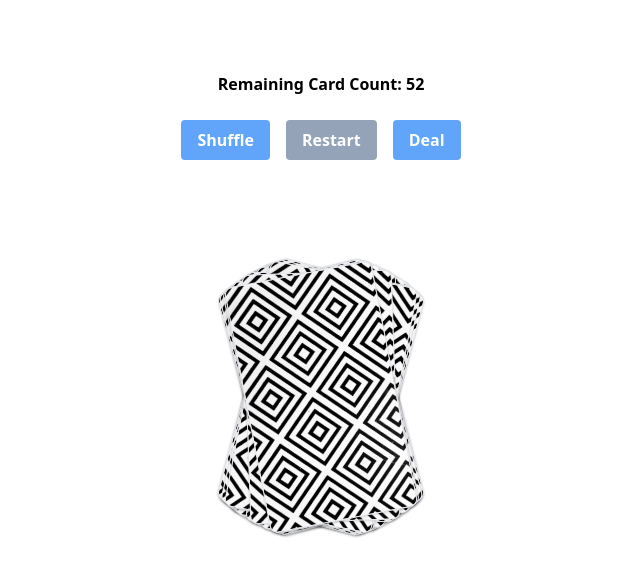
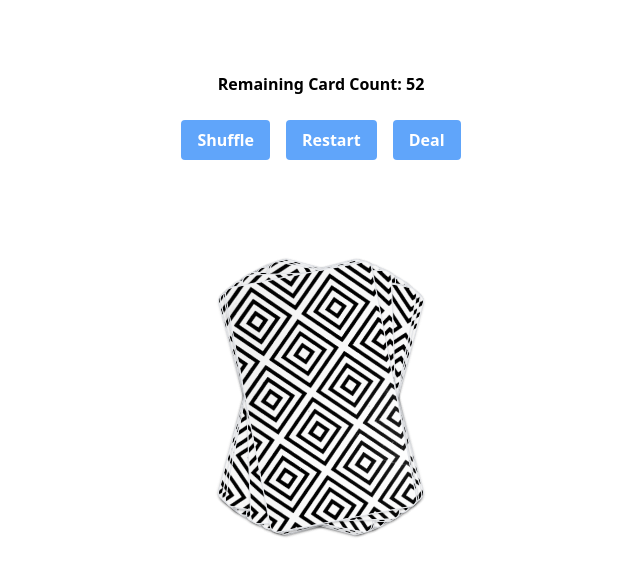
Before and after one commit to SitrucL/optix_test, a Next.js app: page / in a window 1280 px wide. Shown: the top 576 px of the page, without its empty margins (319-959 px from the left). Built offline with nearby package versions, Linux system fonts and the light colour scheme.

Commit message:
Revert "chore: disables refresh button when there is a full deck"
This reverts commit d36bd15e2522dc326acd9227d397e4b610ab86f0.

```diff
--- a/pages/index.tsx
+++ b/pages/index.tsx
@@ -77,7 +77,7 @@ export default function Home() {
 
                 <div>
                     <Button text={'Shuffle'} onClick={handleShuffle} disabled={deck.length != 52} />
-                    <Button text={'Restart'} onClick={handleReset} disabled={deck.length === 52} />
+                    <Button text={'Restart'} onClick={handleReset} />
                     <Button text={'Deal'} disabled={deck.length === 0} onClick={handleDealCard} />
                 </div>
 
```
